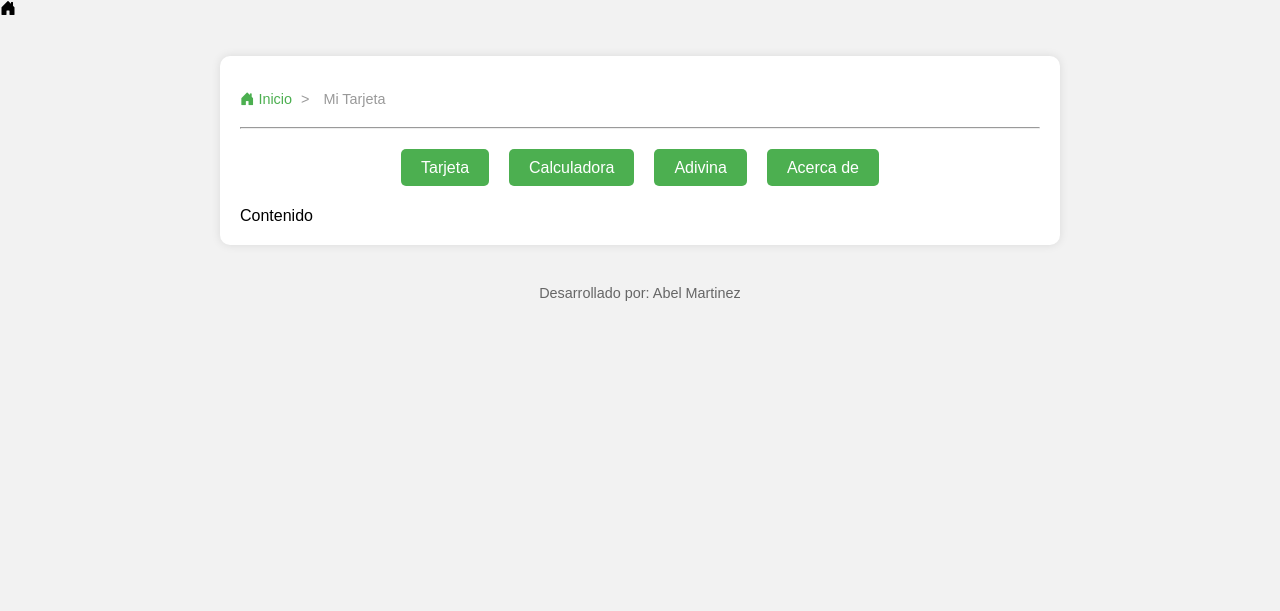
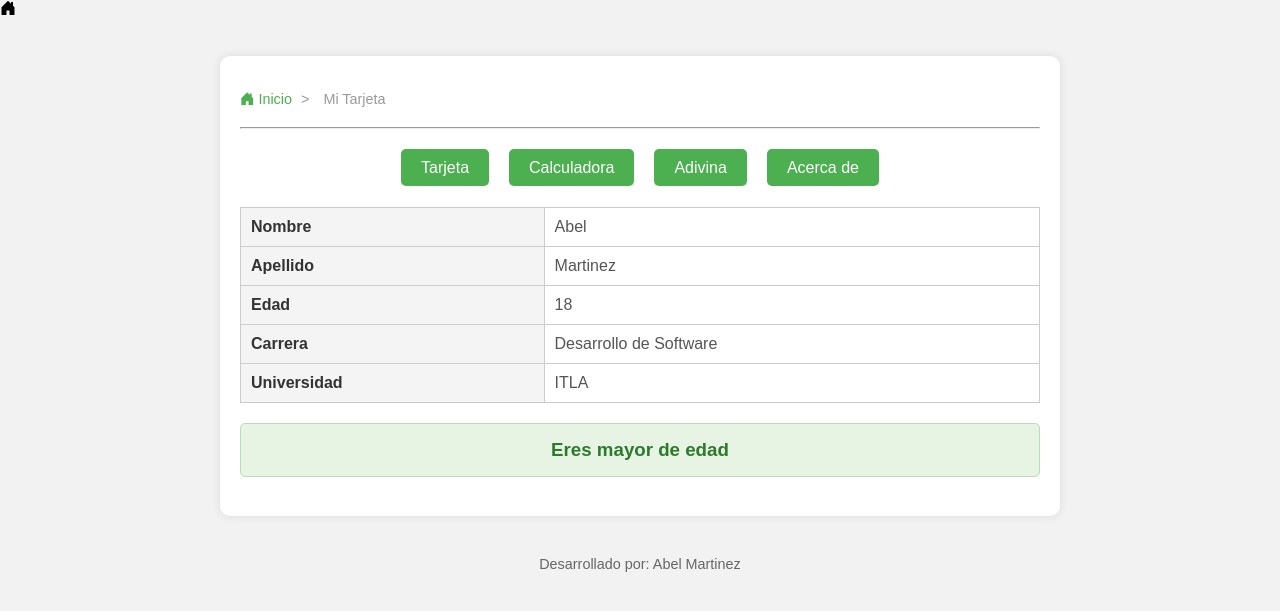
Before and after one commit to abelmartinez04/Programacion-Web, a PHP site: page /mi_tarjeta.php in a window 1280 px wide. Shown: the top 611 px of the page. Run offline with PHP 8.4, Linux system fonts and the light colour scheme.

Commit message:
Terminando tarjeta y calculadora

```diff
--- a/tarea1/mi_tarjeta.php
+++ b/tarea1/mi_tarjeta.php
@@ -1,4 +1,33 @@
+<?php
+$nombre = "Abel";
+$apellido = "Martinez";
+$edad = 18;
+$carrera = "Desarrollo de Software";
+$universidad = "ITLA";
+$mensaje = ($edad >= 18) ? "Eres mayor de edad" : "Eres menor de edad";
+?>
+
 <?php require('partes/head.php'); ?>
 
-Contenido
+<table border="1">
+    <tr>
+        <th>Nombre</th> <td><?php echo $nombre; ?></td>
+    </tr>
+    <tr>
+        <th>Apellido</th> <td><?php echo $apellido; ?></td>
+    </tr>
+    <tr>
+        <th>Edad</th> <td><?php echo $edad; ?></td>
+    </tr>
+    <tr>
+        <th>Carrera</th> <td><?php echo $carrera; ?></td>
+    </tr>
+    <tr>
+        <th>Universidad</th> <td><?php echo $universidad; ?></td>
+    </tr>
+</table>
+
+
+<h3><?= $mensaje?></h3>
+
 <?php require('partes/bottom.php'); ?>
--- a/tarea1/partes/head.php
+++ b/tarea1/partes/head.php
@@ -98,6 +98,39 @@
             margin: 0 5px;
             color: #999;
         }
+
+        table {
+            width: 100%;
+            border-collapse: collapse;
+            margin-top: 20px;
+        }
+
+        table, th, td {
+            border: 1px solid #ccc;
+        }
+
+        th {
+            background-color: #f4f4f4;
+            text-align: left;
+            padding: 10px;
+            color: #333;
+        }
+
+        td {
+            padding: 10px;
+            color: #555;
+        }
+
+        h3 {
+            margin-top: 20px;
+            padding: 15px;
+            border-radius: 5px;
+            background-color: #e7f4e4;
+            color: #2d7a2d;
+            border: 1px solid #b6dfb6;
+            text-align: center;
+        }
+
         </style>
     </head>
     <body>
```
Also changed, not shown: tarea1/calculadora.php (added, +73 -0 lines), tarea1/calculadora_resultado.php (added, +41 -0 lines).
